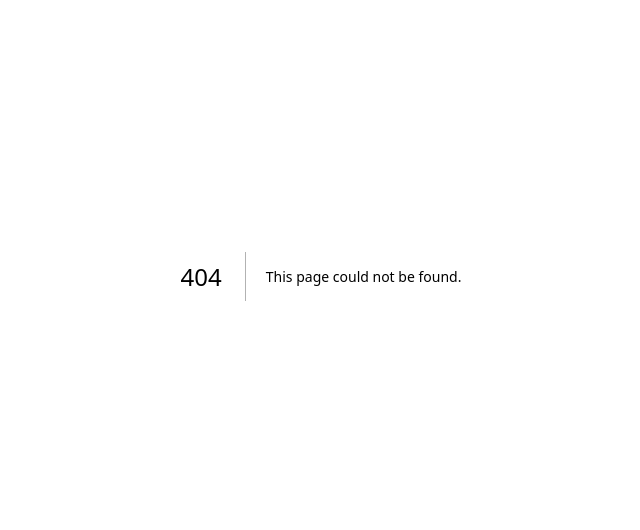
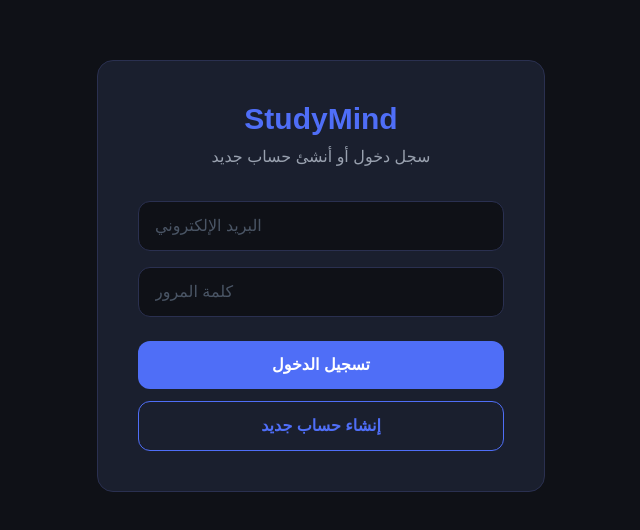
Before and after one commit to Thaer-bakir/studymind, a Next.js app: page /login in a window 1280 px wide. Before the commit this address had no page. Shown: the part 124-654 px from the top of the page, without its empty margins (319-959 px from the left). Built offline with nearby package versions, Linux system fonts and the light colour scheme; no server answers.

Commit message:
add auth and dashboard

```diff
--- /dev/null
+++ b/app/dashboard/page.tsx
@@ -0,0 +1,10 @@
+export default function Dashboard() {
+  return (
+    <main className="min-h-screen bg-[#0F1117] text-white flex items-center justify-center">
+      <div className="text-center">
+        <h1 className="text-4xl font-bold text-[#4F6EF7] mb-4">مرحباً! 👋</h1>
+        <p className="text-gray-400 text-xl">هذا هو الداشبورد، سنبنيه الآن</p>
+      </div>
+    </main>
+  )
+}
--- /dev/null
+++ b/app/lib/supabase.ts
@@ -0,0 +1,6 @@
+import { createClient } from '@supabase/supabase-js'
+
+const supabaseUrl = process.env.NEXT_PUBLIC_SUPABASE_URL!
+const supabaseKey = process.env.NEXT_PUBLIC_SUPABASE_ANON_KEY!
+
+export const supabase = createClient(supabaseUrl, supabaseKey)
--- /dev/null
+++ b/app/login/page.tsx
@@ -0,0 +1,87 @@
+'use client'
+import { useState } from 'react'
+import { supabase } from '../lib/supabase'
+import { useRouter } from 'next/navigation'
+
+export default function Login() {
+  const [email, setEmail] = useState('')
+  const [password, setPassword] = useState('')
+  const [loading, setLoading] = useState(false)
+  const [error, setError] = useState('')
+  const router = useRouter()
+
+  const handleLogin = async () => {
+    setLoading(true)
+    setError('')
+    const { error } = await supabase.auth.signInWithPassword({ email, password })
+    if (error) {
+      setError('البريد أو كلمة المرور غلط')
+    } else {
+      router.push('/dashboard')
+    }
+    setLoading(false)
+  }
+
+  const handleRegister = async () => {
+  setLoading(true)
+  setError('')
+  const { data, error } = await supabase.auth.signUp({
+    email,
+    password,
+    options: {
+      emailRedirectTo: undefined
+    }
+  })
+  if (error) {
+    setError(error.message)
+  } else if (data.user) {
+    setError('تم إنشاء الحساب بنجاح!')
+  } else {
+    setError('حصل خطأ غير متوقع')
+  }
+  setLoading(false)
+}
+
+  return (
+    <main className="min-h-screen bg-[#0F1117] text-white flex items-center justify-center">
+      <div className="bg-[#1A1F2E] p-10 rounded-2xl border border-[#2A3050] w-full max-w-md">
+        <h1 className="text-3xl font-bold text-[#4F6EF7] mb-2 text-center">StudyMind</h1>
+        <p className="text-gray-400 text-center mb-8">سجل دخول أو أنشئ حساب جديد</p>
+
+        <input
+          type="email"
+          placeholder="البريد الإلكتروني"
+          value={email}
+          onChange={(e) => setEmail(e.target.value)}
+          className="w-full bg-[#0F1117] border border-[#2A3050] rounded-xl px-4 py-3 mb-4 text-white placeholder-gray-600 focus:outline-none focus:border-[#4F6EF7]"
+        />
+
+        <input
+          type="password"
+          placeholder="كلمة المرور"
+          value={password}
+          onChange={(e) => setPassword(e.target.value)}
+          className="w-full bg-[#0F1117] border border-[#2A3050] rounded-xl px-4 py-3 mb-6 text-white placeholder-gray-600 focus:outline-none focus:border-[#4F6EF7]"
+        />
+
+        {error && <p className="text-center mb-4 text-sm text-red-400">{error}</p>}
+
+        <button
+          onClick={handleLogin}
+          disabled={loading}
+          className="w-full bg-[#4F6EF7] text-white py-3 rounded-xl font-bold mb-3 hover:bg-[#3d5ce0] transition disabled:opacity-50"
+        >
+          {loading ? 'جاري التحميل...' : 'تسجيل الدخول'}
+        </button>
+
+        <button
+          onClick={handleRegister}
+          disabled={loading}
+          className="w-full border border-[#4F6EF7] text-[#4F6EF7] py-3 rounded-xl font-bold hover:bg-[#4F6EF7]/10 transition disabled:opacity-50"
+        >
+          إنشاء حساب جديد
+        </button>
+      </div>
+    </main>
+  )
+}
--- a/package.json
+++ b/package.json
@@ -9,6 +9,7 @@
     "lint": "eslint"
   },
   "dependencies": {
+    "@supabase/supabase-js": "^2.105.4",
     "next": "16.2.6",
     "react": "19.2.4",
     "react-dom": "19.2.4"
```
Also changed, not shown: 1 other file (tests, documents, lock files or other folders).
